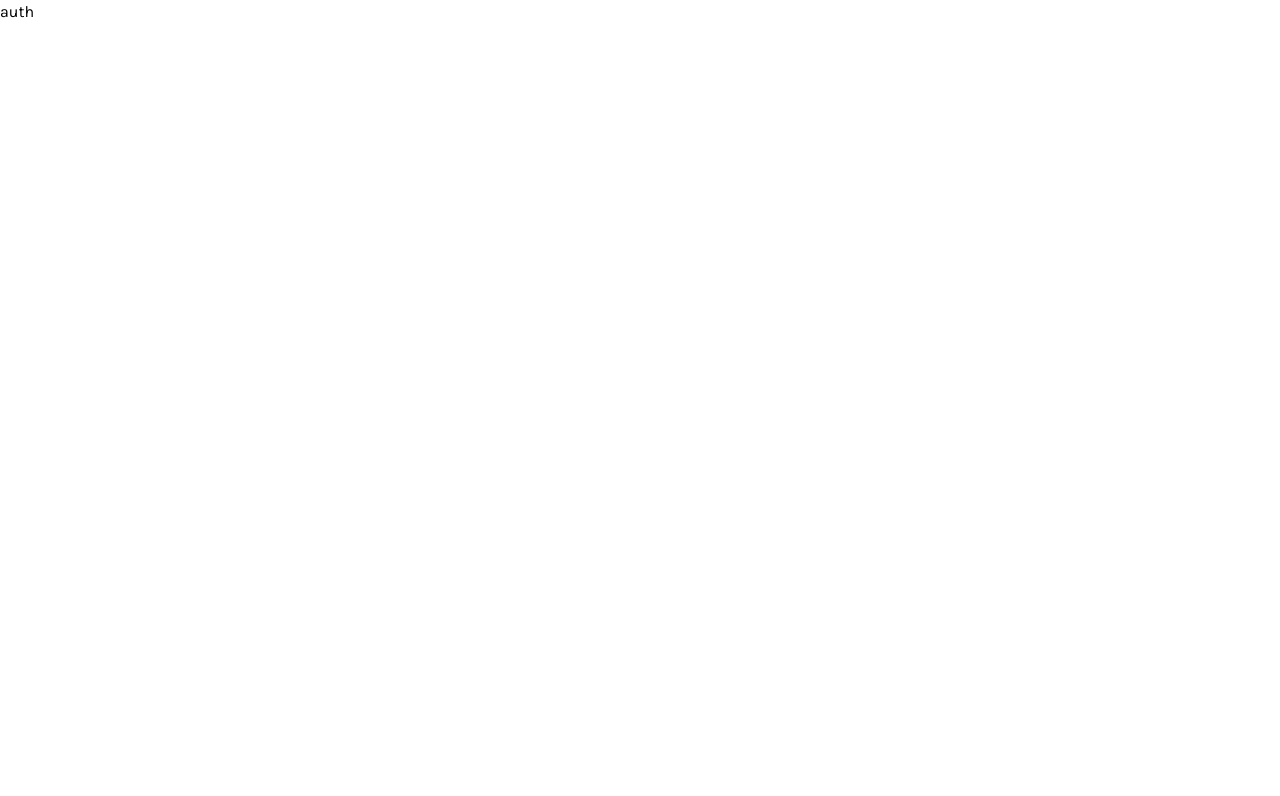
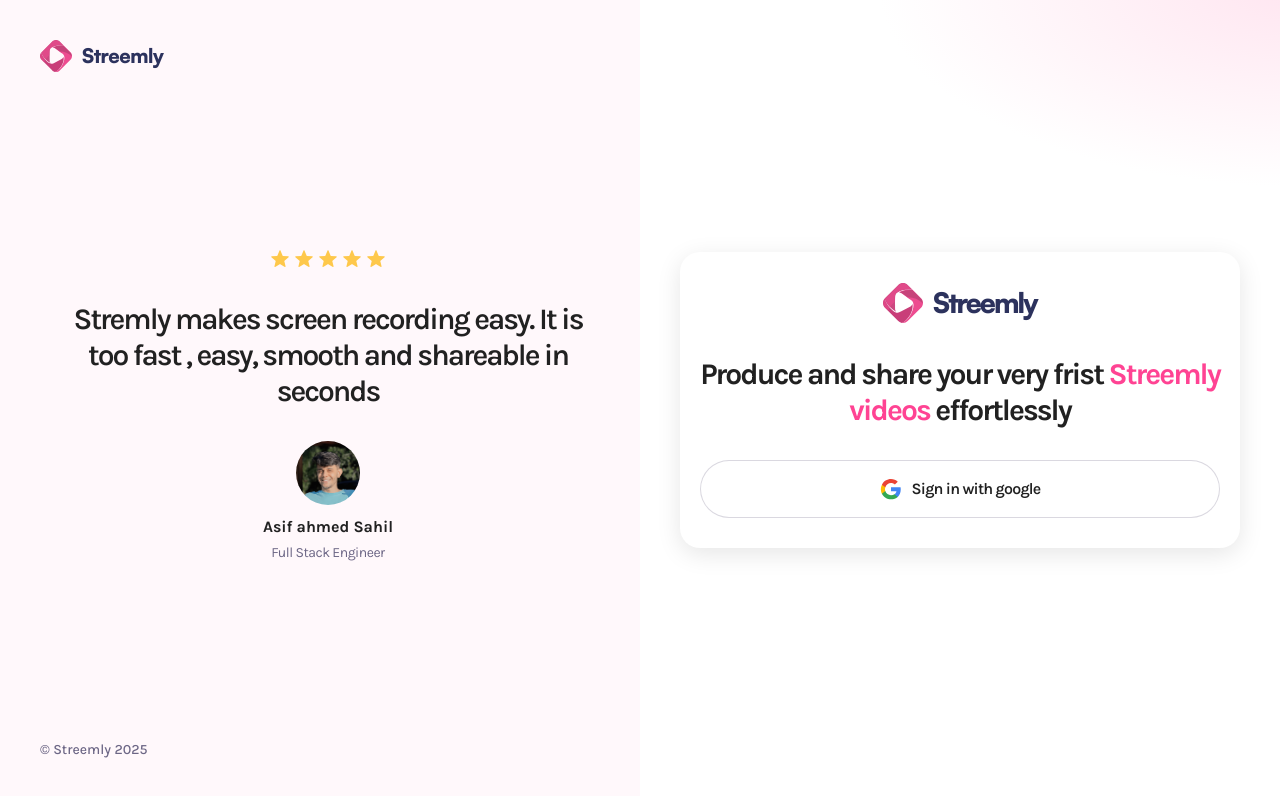
Before and after one commit to AsifAhmedSahil/Streemly--Full-Stack-Screen-Recording-Video-Sharing-Platform, a Next.js app: page /sign-in in a window 1280 px wide. Shown: the top 796 px of the page. Built offline with nearby package versions, Linux system fonts and the light colour scheme.

Commit message:
auth ui ready

```diff
--- a/app/(auth)/sign-in/page.tsx
+++ b/app/(auth)/sign-in/page.tsx
@@ -1,8 +1,59 @@
+import Image from 'next/image'
+import Link from 'next/link'
 import React from 'react'
 
 const page = () => {
   return (
-    <div>auth</div>
+    <main className='sign-in'>
+
+        <aside className='testimonial'>
+          <Link href="/">
+          <Image src="/assets/icons/logo.svg" height={32} width={32} alt='logo' />
+          <h1>Streemly</h1>
+          </Link>
+
+          <div className='description'>
+            <section>
+              <figure>
+                {Array.from({length:5}).map((_,index)=>(
+                  <Image src={"/assets/icons/star.svg"} width={20} height={20} key={index} alt='star'/>
+                ))}
+              </figure>
+              <p>Stremly makes screen recording easy. It is too fast , easy, smooth and shareable  in seconds</p>
+              <article>
+                <Image src={"/assets/images/jason.png"} alt='json' width={64} height={64} className='rounded-full'/>
+                <div>
+                  <h2>Asif ahmed Sahil</h2>
+                  <p>Full Stack Engineer</p>
+                </div>
+              </article>
+            </section>
+          </div>
+
+          <p>&copy; Streemly {(new Date()).getFullYear()}</p>
+        </aside>
+
+        {/* right side */}
+
+        <aside className='google-sign-in'>
+          <section>
+            <Link href={"/"}>
+              <Image src="/assets/icons/logo.svg" height={40} width={40} alt='logo' />
+              <h1>Streemly</h1>
+            </Link>
+            <p>Produce and share your very frist <span>Streemly videos</span> effortlessly</p>
+            <button>
+              <Image src="/assets/icons/google.svg" alt='google' width={22} height={22}/>
+              <span>Sign in with google</span>
+            </button>
+          </section>
+
+        </aside>
+
+        <div className='overlay'/>
+
+
+    </main>
   )
 }
 
```
